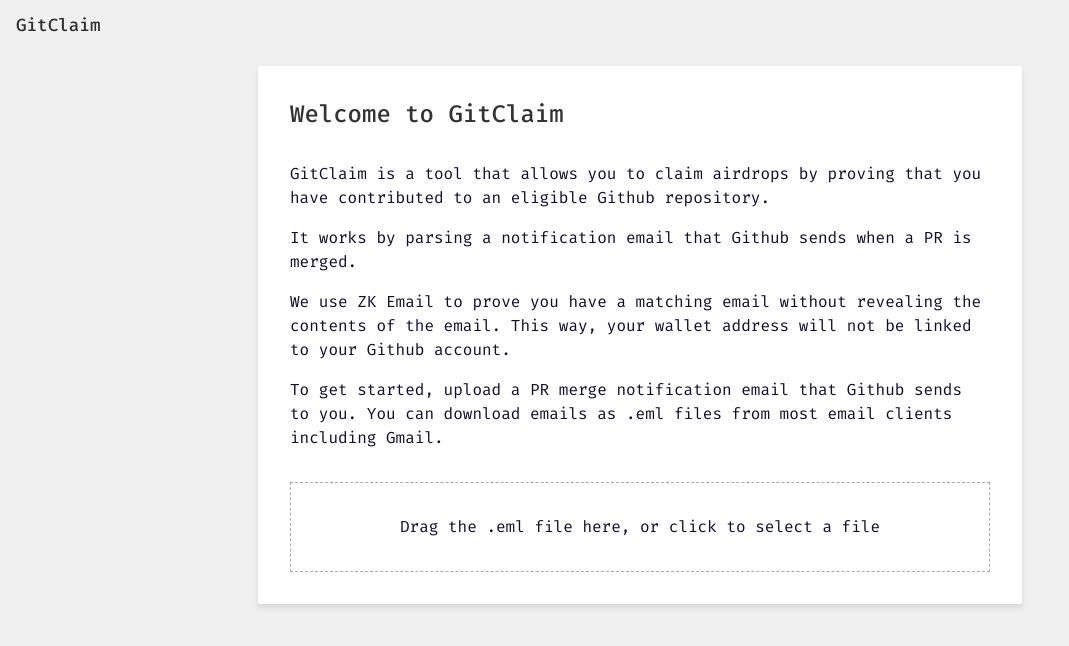
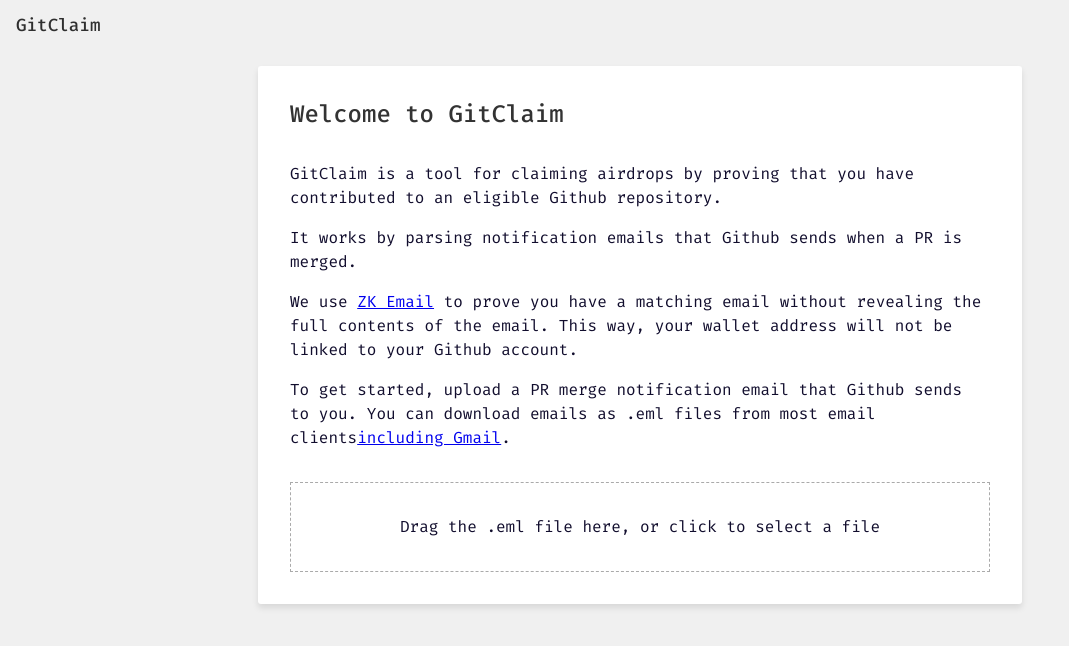
Before and after one commit to saleel/gitclaim, a Next.js app in the folder app/: page / in a window 1280 px wide. Shown: the top 646 px of the page, without its empty margins (0-1069 px from the left). Built offline with nearby package versions, Linux system fonts and the light colour scheme.

Commit message:
chore: update intro

```diff
--- a/app/pages/index.tsx
+++ b/app/pages/index.tsx
@@ -42,7 +42,10 @@
   async function onGenerateProofClick() {
     setIsGeneratingProof(true);
     try {
-      const { proof, provingTime } = await generateProof(emailContent, walletAddress);
+      const { proof, provingTime } = await generateProof(
+        emailContent,
+        walletAddress
+      );
       setProof(proof);
       console.log("Proof generated in", provingTime, "ms");
     } catch (error) {
@@ -72,21 +75,36 @@
     <section ref={emailSectionRef} className="section">
       <h2 className="section-title">Welcome to GitClaim</h2>
       <p>
-        GitClaim is a tool that allows you to claim airdrops by proving that you
-        have contributed to an eligible Github repository.
+        GitClaim is a tool for claiming airdrops by proving that you have
+        contributed to an eligible Github repository.
       </p>
       <p>
-        It works by parsing a notification email that Github sends when a PR is
+        It works by parsing notification emails that Github sends when a PR is
         merged.
         <p></p>
-        We use ZK Email to prove you have a matching email without revealing the
-        contents of the email. This way, your wallet address will not be linked
-        to your Github account.
+        We use{" "}
+        <a
+          href="https://github.com/zkemail/"
+          target="_blank"
+          rel="noopener noreferrer"
+        >
+          ZK Email
+        </a>{" "}
+        to prove you have a matching email without revealing the full contents
+        of the email. This way, your wallet address will not be linked to your
+        Github account.
       </p>
       <p>
         To get started, upload a PR merge notification email that Github sends
         to you. You can download emails as .eml files from most email clients
-        including Gmail.
+        <a
+          href="https://support.google.com/mail/answer/9261412"
+          target="_blank"
+          rel="noopener noreferrer"
+        >
+          including Gmail
+        </a>
+        .
       </p>
       <div className="dropzone" {...getRootProps()}>
         <input {...getInputProps()} />
```
